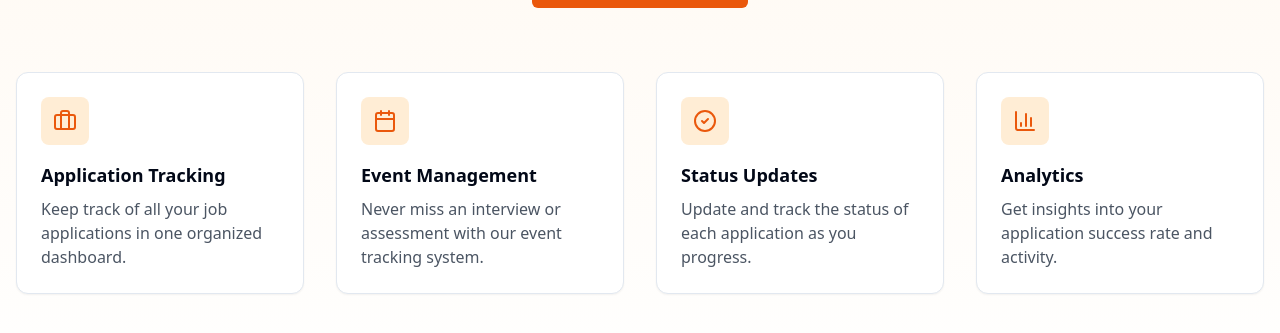
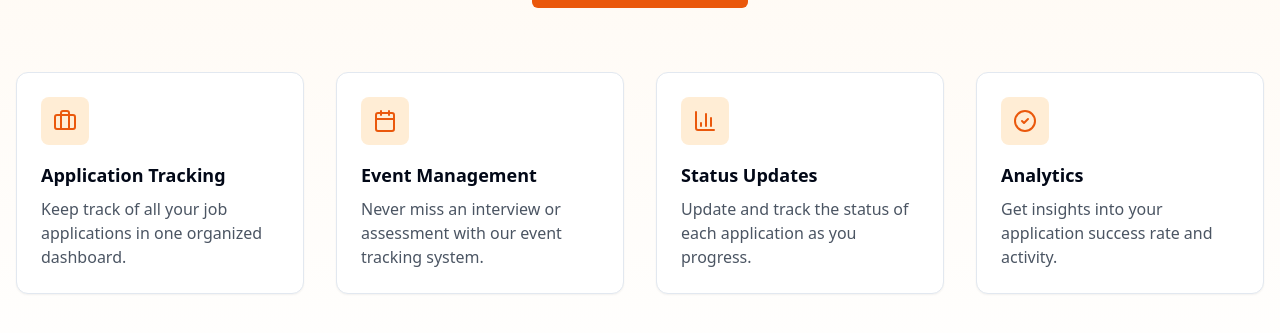
Before and after one commit to darrny/Jobu, a Next.js app: page / in a window 1280 px wide. Shown: the part 365-698 px from the top of the page. Built offline with nearby package versions, Linux system fonts and the light colour scheme; no server answers.

Commit message:
Refactor homepage into components

```diff
--- a/src/app/page.tsx
+++ b/src/app/page.tsx
@@ -3,18 +3,12 @@
 import { useState, useEffect } from 'react';
 import { signInWithPopup, GoogleAuthProvider, User } from 'firebase/auth';
 import { auth } from '@/lib/firebase';
-import { Button } from '@/components/ui/button';
 import { useToast } from '@/components/ui/use-toast';
 import Dashboard from './dashboard/page';
-import { FaGoogle } from 'react-icons/fa';
-import { Briefcase, Calendar, CheckCircle2, BarChart3 } from 'lucide-react';
-import {
-  Dialog,
-  DialogContent,
-  DialogDescription,
-  DialogFooter,
-  DialogTitle,
-} from "@/components/ui/dialog";
+import WarningDialog from '@/components/homepage/WarningDialog';
+import HeroSection from '@/components/homepage/HeroSection';
+import SignInButton from '@/components/homepage/SignInButton';
+import FeatureGrid from '@/components/homepage/FeatureGrid';
 
 export default function Home() {
   const [user, setUser] = useState<User | null>(null);
@@ -81,37 +75,7 @@ export default function Home() {
 
   return (
     <>
-      <Dialog open={showWarning} onOpenChange={setShowWarning} modal>
-        <DialogContent className="sm:max-w-[500px]">
-          <DialogTitle className="text-xl font-semibold flex items-center gap-2">
-            Welcome to Jobu! 🌐
-          </DialogTitle>
-          <DialogDescription className="py-4 space-y-4">
-            <p>
-              For the best experience, please note:
-            </p>
-            <ul className="list-disc pl-4 space-y-2">
-              <li>
-                Open jobu-jat.netlify.app directly in your browser (Chrome, Safari, Firefox, etc.)
-              </li>
-              <li>
-                Avoid using in-app browsers from: LinkedIn, Telegram, etc...
-              </li>
-              <li>
-                This ensures proper functionality with Google sign-in
-              </li>
-            </ul>
-          </DialogDescription>
-          <DialogFooter>
-            <Button
-              onClick={() => setShowWarning(false)}
-              className="w-full bg-orange-600 hover:bg-orange-700"
-            >
-              Got it, Thanks!
-            </Button>
-          </DialogFooter>
-        </DialogContent>
-      </Dialog>
+      <WarningDialog open={showWarning} onClose={() => setShowWarning(false)} />
 
       {!user ? (
         <div className="min-h-screen bg-gradient-to-b from-orange-50 to-white">
@@ -123,69 +87,8 @@ export default function Home() {
           </header>
 
           <div className="container mx-auto px-4 py-12">
-            {/* Hero Section */}
-            <div className="max-w-3xl mx-auto text-center space-y-8 mb-16">
-              <h2 className="text-4xl md:text-5xl font-bold text-gray-900">
-                Track Your Job Applications
-                <span className="text-orange-600"> Effortlessly</span>
-              </h2>
-              <p className="text-xl text-gray-600">
-                Keep all your job applications organized in one place and never miss an important deadline.
-              </p>
-              <Button
-                size="lg"
-                onClick={handleLogin}
-                disabled={isSigningIn}
-                className="bg-orange-600 hover:bg-orange-700"
-              >
-                {isSigningIn ? (
-                  <div className="flex items-center space-x-2">
-                    <div className="h-4 w-4 animate-spin rounded-full border-2 border-white border-t-transparent"></div>
-                    <span>Signing in...</span>
-                  </div>
-                ) : (
-                  <div className="flex items-center space-x-2">
-                    <FaGoogle className="h-4 w-4" />
-                    <span>Sign in with Google</span>
-                  </div>
-                )}
-              </Button>
-            </div>
-
-            {/* Features Grid */}
-            <div className="grid md:grid-cols-2 lg:grid-cols-4 gap-8">
-              <div className="p-6 bg-white rounded-xl shadow-sm border hover:shadow-md transition-shadow">
-                <div className="h-12 w-12 rounded-lg bg-orange-100 flex items-center justify-center mb-4">
-                  <Briefcase className="h-6 w-6 text-orange-600" />
-                </div>
-                <h3 className="font-semibold text-lg mb-2">Application Tracking</h3>
-                <p className="text-gray-600">Keep track of all your job applications in one organized dashboard.</p>
-              </div>
-
-              <div className="p-6 bg-white rounded-xl shadow-sm border hover:shadow-md transition-shadow">
-                <div className="h-12 w-12 rounded-lg bg-orange-100 flex items-center justify-center mb-4">
-                  <Calendar className="h-6 w-6 text-orange-600" />
-                </div>
-                <h3 className="font-semibold text-lg mb-2">Event Management</h3>
-                <p className="text-gray-600">Never miss an interview or assessment with our event tracking system.</p>
-              </div>
-
-              <div className="p-6 bg-white rounded-xl shadow-sm border hover:shadow-md transition-shadow">
-                <div className="h-12 w-12 rounded-lg bg-orange-100 flex items-center justify-center mb-4">
-                  <CheckCircle2 className="h-6 w-6 text-orange-600" />
-                </div>
-                <h3 className="font-semibold text-lg mb-2">Status Updates</h3>
-                <p className="text-gray-600">Update and track the status of each application as you progress.</p>
-              </div>
-
-              <div className="p-6 bg-white rounded-xl shadow-sm border hover:shadow-md transition-shadow">
-                <div className="h-12 w-12 rounded-lg bg-orange-100 flex items-center justify-center mb-4">
-                  <BarChart3 className="h-6 w-6 text-orange-600" />
-                </div>
-                <h3 className="font-semibold text-lg mb-2">Analytics</h3>
-                <p className="text-gray-600">Get insights into your application success rate and activity.</p>
-              </div>
-            </div>
+            <HeroSection children={ <SignInButton isSigningIn={isSigningIn} onClick={handleLogin} /> } />
+            <FeatureGrid />
           </div>
         </div>
       ) : (
--- /dev/null
+++ b/src/components/homepage/FeatureCard.tsx
@@ -0,0 +1,19 @@
+import { LucideIcon } from 'lucide-react';
+
+interface FeatureCardProps {
+    title: string;
+    description: string;
+    Icon: LucideIcon;
+}
+
+export default function FeatureCard({ title, description, Icon }: FeatureCardProps) {
+    return (
+        <div className="p-6 bg-white rounded-xl shadow-sm border hover:shadow-md transition-shadow">
+            <div className="h-12 w-12 rounded-lg bg-orange-100 flex items-center justify-center mb-4">
+                <Icon className="h-6 w-6 text-orange-600" />
+            </div>
+            <h3 className="font-semibold text-lg mb-2">{ title }</h3>
+            <p className="text-gray-600">{ description }</p>
+        </div>
+    );
+}
--- /dev/null
+++ b/src/components/homepage/FeatureGrid.tsx
@@ -0,0 +1,35 @@
+import FeatureCard from "./FeatureCard";
+import { Briefcase, Calendar, CheckCircle2, BarChart3 } from 'lucide-react';
+
+const features = [
+    {
+        title: "Application Tracking",
+        description: "Keep track of all your job applications in one organized dashboard.",
+        Icon: Briefcase
+    },
+    {
+        title: "Event Management",
+        description: "Never miss an interview or assessment with our event tracking system.",
+        Icon: Calendar
+    },
+    {
+        title: "Status Updates",
+        description: "Update and track the status of each application as you progress.",
+        Icon: BarChart3
+    },
+    {
+        title: "Analytics",
+        description: "Get insights into your application success rate and activity.",
+        Icon: CheckCircle2
+    }
+];
+
+export default function FeatureGrid() {
+    return (
+        <div className="grid md:grid-cols-2 lg:grid-cols-4 gap-8">
+            {features.map((feature, index) => (
+                <FeatureCard key={index} {...feature} />
+            ))}
+        </div>
+    );
+}
--- /dev/null
+++ b/src/components/homepage/HeroSection.tsx
@@ -0,0 +1,14 @@
+export default function HeroSection({ children }: { children: React.ReactNode }) {
+  return (
+    <div className="max-w-3xl mx-auto text-center space-y-8 mb-16">
+      <h2 className="text-4xl md:text-5xl font-bold text-gray-900">
+        Track Your Job Applications
+        <span className="text-orange-600"> Effortlessly</span>
+      </h2>
+      <p className="text-xl text-gray-600">
+        Keep all your job applications organized in one place and never miss an important deadline.
+      </p>
+      {children}
+    </div>
+  );
+}
--- /dev/null
+++ b/src/components/homepage/SignInButton.tsx
@@ -0,0 +1,25 @@
+import { Button } from "@/components/ui/button";
+import { FaGoogle } from 'react-icons/fa';
+
+export default function SignInButton({ isSigningIn, onClick } : { isSigningIn: boolean, onClick: () => void }) {
+    return (
+        <Button
+            size="lg"
+            onClick={onClick}
+            disabled={isSigningIn}
+            className="bg-orange-600 hover:bg-orange-700"
+        >
+            {isSigningIn ? (
+                <div className="flex items-center space-x-2">
+                <div className="h-4 w-4 animate-spin rounded-full border-2 border-white border-t-transparent"></div>
+                <span>Signing in...</span>
+                </div>
+            ) : (
+                <div className="flex items-center space-x-2">
+                <FaGoogle className="h-4 w-4" />
+                <span>Sign in with Google</span>
+                </div>
+            )}
+        </Button>
+    )
+}
--- /dev/null
+++ b/src/components/homepage/WarningDialog.tsx
@@ -0,0 +1,45 @@
+import {
+  Dialog,
+  DialogContent,
+  DialogDescription,
+  DialogFooter,
+  DialogTitle,
+} from "@/components/ui/dialog";
+import { Button } from "@/components/ui/button";
+import { on } from "events";
+
+export default function WarningDialog({ open, onClose }: { open: boolean; onClose: () => void }) {
+    return (
+        <Dialog open={open} onOpenChange={onClose} modal>
+            <DialogContent className="sm:max-w-[500px]">
+                <DialogTitle className="text-xl font-semibold flex items-center gap-2">
+                    Welcome to Jobu! 🌐
+                </DialogTitle>
+                <DialogDescription className="py-4 space-y-4">
+                    <p>
+                    For the best experience, please note:
+                    </p>
+                    <ul className="list-disc pl-4 space-y-2">
+                    <li>
+                        Open jobu-jat.netlify.app directly in your browser (Chrome, Safari, Firefox, etc.)
+                    </li>
+                    <li>
+                        Avoid using in-app browsers from: LinkedIn, Telegram, etc...
+                    </li>
+                    <li>
+                        This ensures proper functionality with Google sign-in
+                    </li>
+                    </ul>
+                </DialogDescription>
+                <DialogFooter>
+                    <Button
+                    onClick={onClose}
+                    className="w-full bg-orange-600 hover:bg-orange-700"
+                    >
+                    Got it, Thanks!
+                    </Button>
+                </DialogFooter>
+            </DialogContent>
+        </Dialog>
+    );
+}
```
Also changed, not shown: src/components/homepage/Header.tsx (added).
